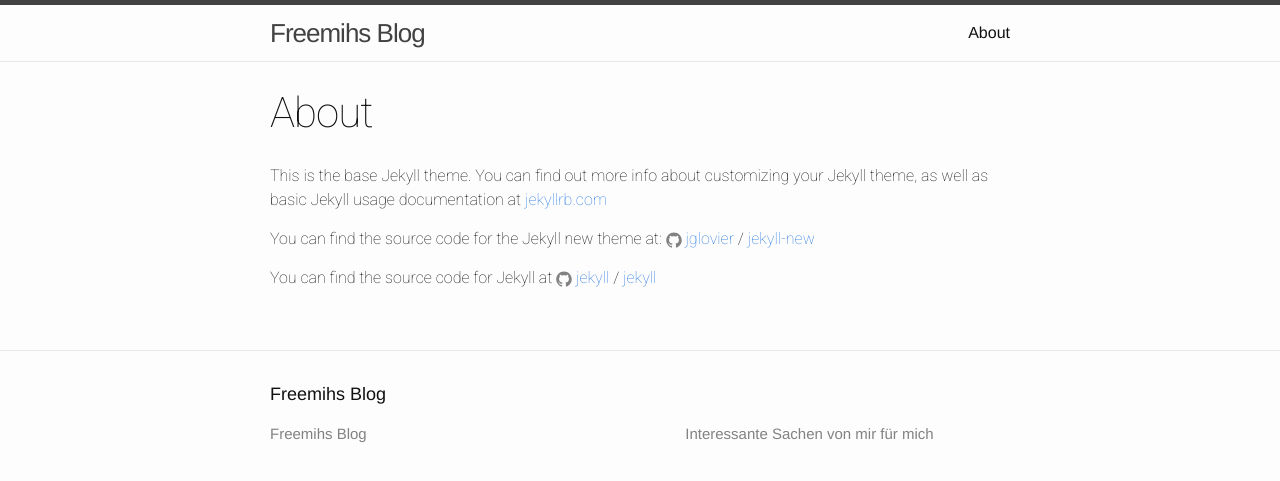
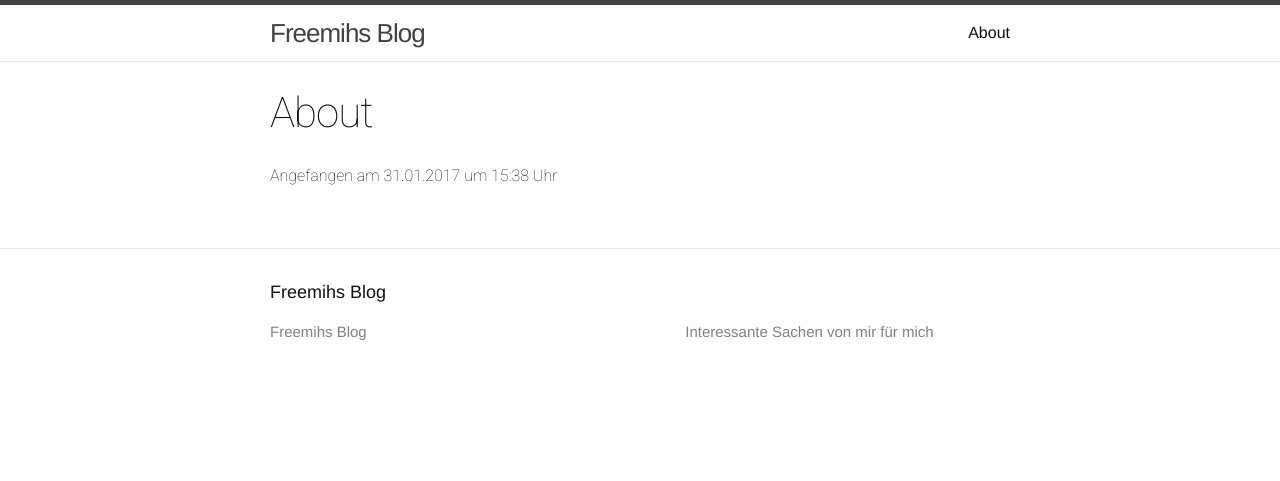
Before and after one commit to freemih/freemih.github.io, a Jekyll site: the page built from about.md, in a window 1280 px wide. Shown: the top 481 px of the page. Built offline with Jekyll 4.4.1, drawn with Linux system fonts in a browser that asks for light colours.

Commit message:
Update about.md

```diff
--- a/about.md
+++ b/about.md
@@ -4,12 +4,4 @@ title: About
 permalink: /about/
 ---
 
-This is the base Jekyll theme. You can find out more info about customizing your Jekyll theme, as well as basic Jekyll usage documentation at [jekyllrb.com](http://jekyllrb.com/)
-
-You can find the source code for the Jekyll new theme at:
-{% include icon-github.html username="jglovier" %} /
-[jekyll-new](https://github.com/jglovier/jekyll-new)
-
-You can find the source code for Jekyll at
-{% include icon-github.html username="jekyll" %} /
-[jekyll](https://github.com/jekyll/jekyll)
+Angefangen am 31.01.2017 um 15:38 Uhr
```
